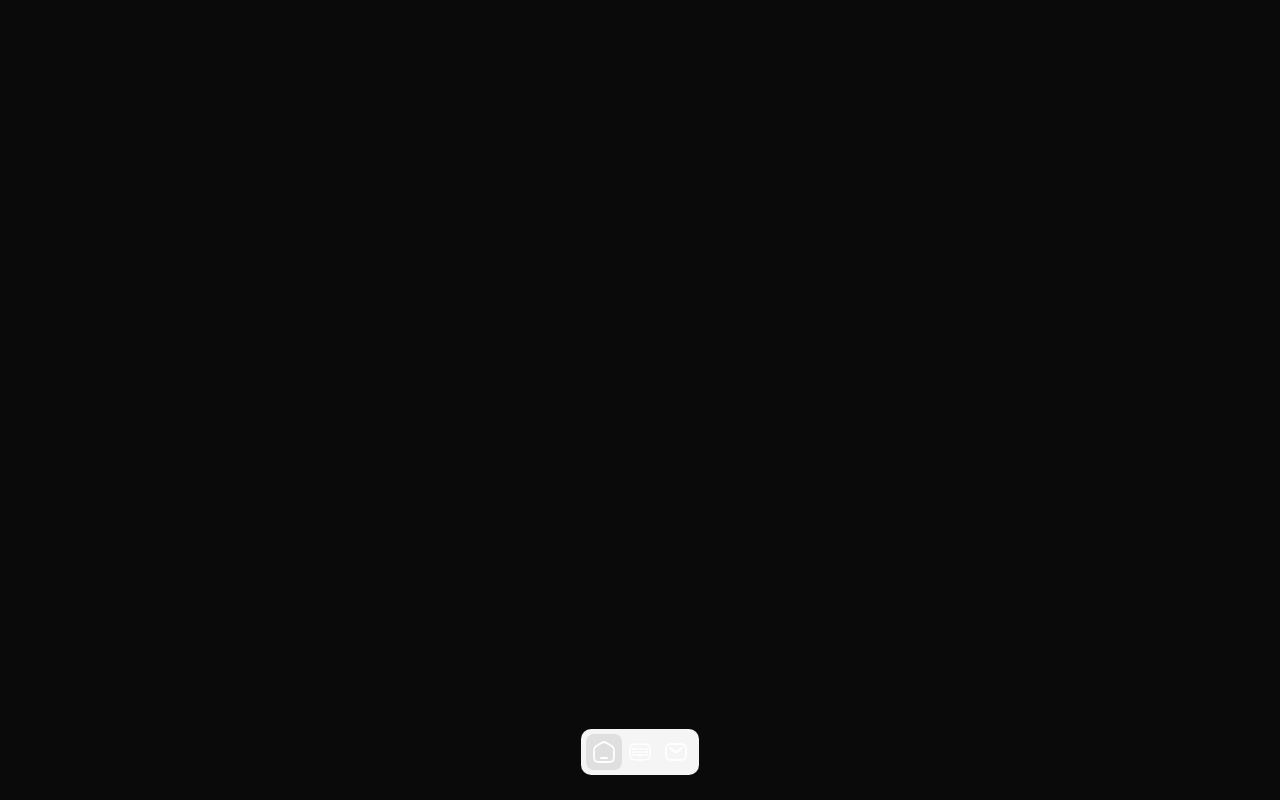
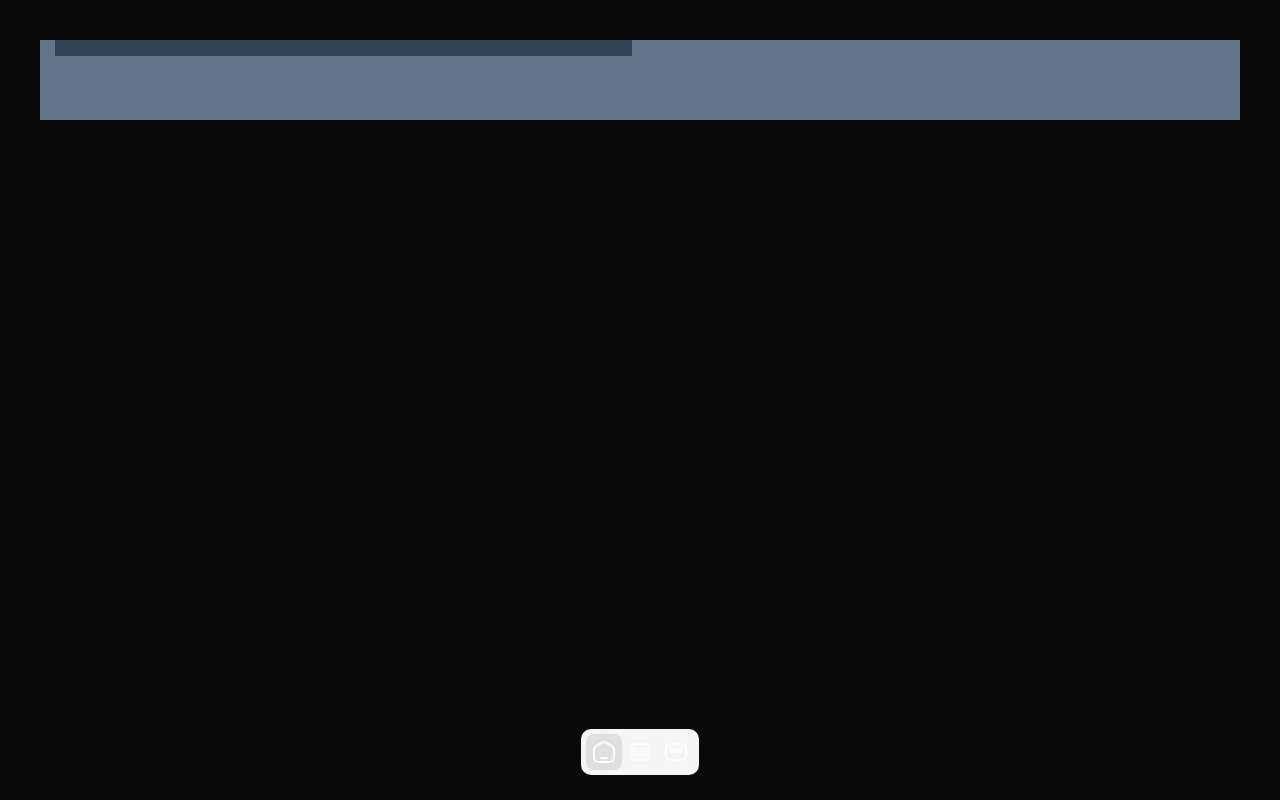
Before and after one commit to jaden416/stitch-customs, a Next.js app: page / in a window 1280 px wide. Built offline with nearby package versions, Linux system fonts and the light colour scheme.

Commit message:
before first

```diff
--- a/src/app/page.tsx
+++ b/src/app/page.tsx
@@ -1,12 +1,11 @@
+import Image from "next/image";
+
 export default function Home() {
   return (
     <div className="relative">
       <div className="relative mx-auto w-full bg-slate-500 px-6 xl:max-w-[120rem]">
-        <div className="grid w-full max-w-[120rem] grid-rows-2">
-          <div className="bg-slate-700"></div>
-          <div className="bg-slate-700"></div>
-          <div className="bg-slate-700"></div>
-          <div className="bg-slate-700"></div>
+        <div className="mt-16 grid grid-cols-1 grid-rows-[repeat(3,minmax(0,1fr))] gap-[1.6rem] md:grid-cols-2 md:grid-rows-6 xl:grid-flow-col">
+          <div className="row-span-2 h-full w-full bg-slate-700"></div>
         </div>
       </div>
     </div>
```
Also changed, not shown: public/stitch.jpg (added).
